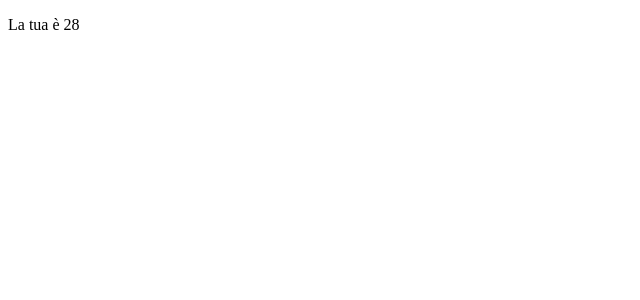
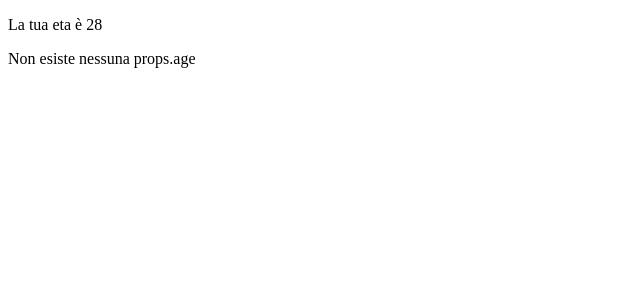
Before and after one commit to Vincenzo-Pallante-Dev/exercises-React, a React (Create React App) app in the folder my-project/: page / in a window 1280 px wide. Shown: the top 300 px of the page, without its empty margins (0-640 px from the left). Built offline with nearby package versions, Linux system fonts and the light colour scheme.

Commit message:
fix: conditional2

```diff
--- a/my-project/src/App.js
+++ b/my-project/src/App.js
@@ -5,7 +5,7 @@ export class App extends React.Component {
   render() {
     return (
       <div>
-        <Welcome />
+        <Welcome age={28} />
       </div>
     );
   }
--- a/my-project/src/components/Age.js
+++ b/my-project/src/components/Age.js
@@ -2,6 +2,10 @@ import React from "react";
 
 export class Age extends React.Component {
   render() {
-    return <>{this.props.age && <p>La tua è {this.props.age}</p>}</>;
+    return (
+      <>
+        <p>La tua eta è 28 </p>
+      </>
+    );
   }
 }
--- a/my-project/src/components/Welcome.js
+++ b/my-project/src/components/Welcome.js
@@ -5,7 +5,10 @@ export class Welcome extends React.Component {
   render() {
     return (
       <div>
-        <Age age={28} />
+        {/* In questo caso la props age esite */}
+        {this.props.age ? <Age /> : <p>Non esiste nessuna props.age</p>}
+        {/* In questo caso la props age "non esiste" */}
+        {!this.props.age ? <Age /> : <p>Non esiste nessuna props.age</p>}
       </div>
     );
   }
```
